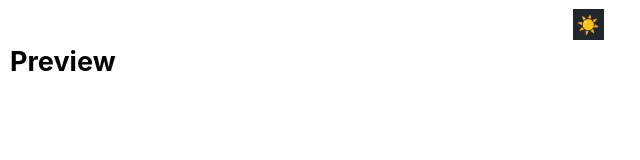
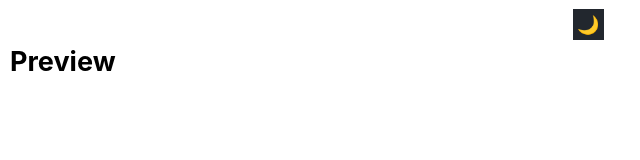
Before and after one commit to alokVerma749/Online-Markdown-Editor, a plain HTML site: page index.html in a window 1280 px wide. Shown: the top 160 px of the page, 640-1280 px from the left. Drawn offline with Linux system fonts and the light colour scheme.

Commit message:
toggler fix

```diff
--- a/index.html
+++ b/index.html
@@ -7,7 +7,7 @@
   <link rel="stylesheet" href="/style.css" />
 </head>
 <body>
-  <button class="theme">☀️</button>
+  <button class="theme">🌙</button>
   <main>
     <section>
       <h1>Text Editor</h1>
```
